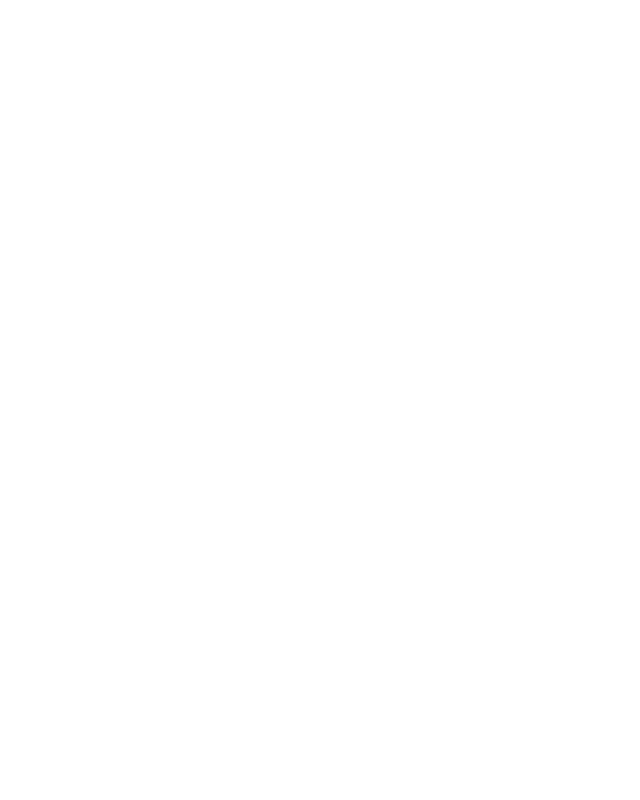
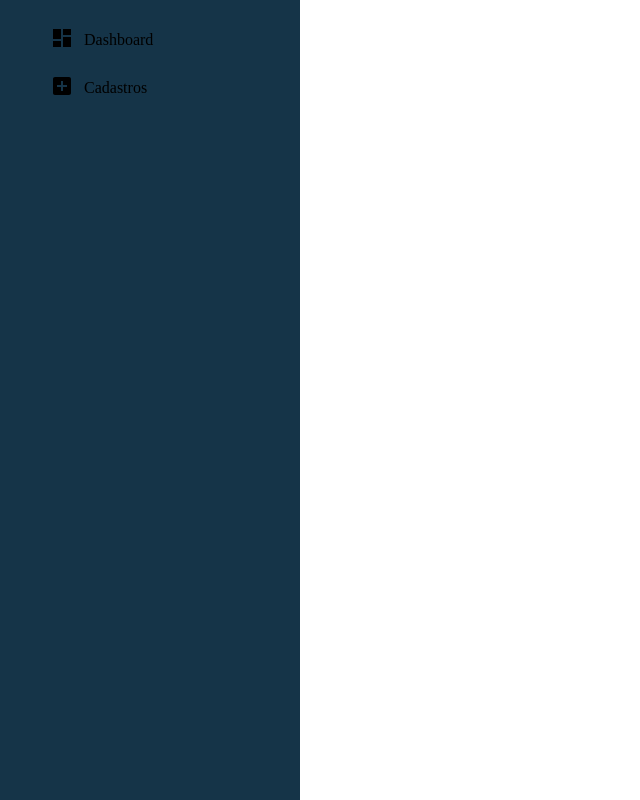
Before and after one commit to HenriqueOPeixoto/app-kodyak, a React (Vite) app in the folder frontend-kodyak/: page / in a window 1280 px wide. Shown: the whole page, without its empty margins (0-640 px from the left). Built offline with nearby package versions, Linux system fonts and the light colour scheme.

Commit message:
Implementar sidebar

```diff
--- a/frontend-kodyak/package.json
+++ b/frontend-kodyak/package.json
@@ -10,6 +10,11 @@
     "preview": "vite preview"
   },
   "dependencies": {
+    "@emotion/react": "^11.11.4",
+    "@emotion/styled": "^11.11.5",
+    "@fontsource/roboto": "^5.0.13",
+    "@mui/icons-material": "^5.15.16",
+    "@mui/material": "^5.15.16",
     "react": "^18.2.0",
     "react-dom": "^18.2.0"
   },
--- a/frontend-kodyak/src/App.css
+++ b/frontend-kodyak/src/App.css
@@ -0,0 +1,10 @@
+.App {
+    height: 100vh;
+    width: 100vw;
+}
+
+
+body {
+    margin: 0px;
+    padding: 0px;
+}
--- a/frontend-kodyak/src/App.tsx
+++ b/frontend-kodyak/src/App.tsx
@@ -1,9 +1,14 @@
 import './App.css'
+import Sidebar from './components/Sidebar/Sidebar'
 
 function App() {
 
   return (
-    <></>
+    <>
+      <div className='App'>
+        <Sidebar />
+      </div>
+    </>
   )
 }
 
--- /dev/null
+++ b/frontend-kodyak/src/components/Sidebar/Sidebar.css
@@ -0,0 +1,18 @@
+.Sidebar {
+    display: flex;
+    height: 100%;
+    width: 300px;
+    background-color: #153448;
+}
+
+.SidebarData li {
+    /* Style each list item */
+    display: flex; /* Use flexbox for easier alignment */
+    align-items: center; /* Center items vertically */
+    padding: 10px; /* Add padding for spacing */
+  }
+
+  .SidebarData li div {
+    /* Style each div inside a list item */
+    margin-right: 10px; /* Add margin between icon and title */
+  }
--- /dev/null
+++ b/frontend-kodyak/src/components/Sidebar/Sidebar.tsx
@@ -0,0 +1,22 @@
+import React from 'react'
+import './Sidebar.css'
+import SidebarData from './SidebarData'
+
+function Sidebar() {
+  return (
+    <div className='Sidebar'>
+        <ul className='SidebarData'>
+            {SidebarData().map(item => {
+              return (
+                <li>
+                  <div>{item.icon}</div>
+                  <div>{item.title}</div>
+                </li>
+              )
+            })}
+        </ul>
+    </div>
+  )
+}
+
+export default Sidebar
--- /dev/null
+++ b/frontend-kodyak/src/components/Sidebar/SidebarData.tsx
@@ -0,0 +1,22 @@
+import React from 'react'
+import AddBoxIcon from '@mui/icons-material/AddBox';
+import DashboardIcon from '@mui/icons-material/Dashboard';
+
+function SidebarData() {
+  return (
+    [
+        {
+            title: "Dashboard",
+            icon: <DashboardIcon />,
+            link: ""
+        },
+        {
+            title: "Cadastros",
+            icon: <AddBoxIcon />,
+            link: ""
+        }
+    ]
+  )
+}
+
+export default SidebarData
```
Also changed, not shown: 1 other file (tests, documents, lock files or other folders).
